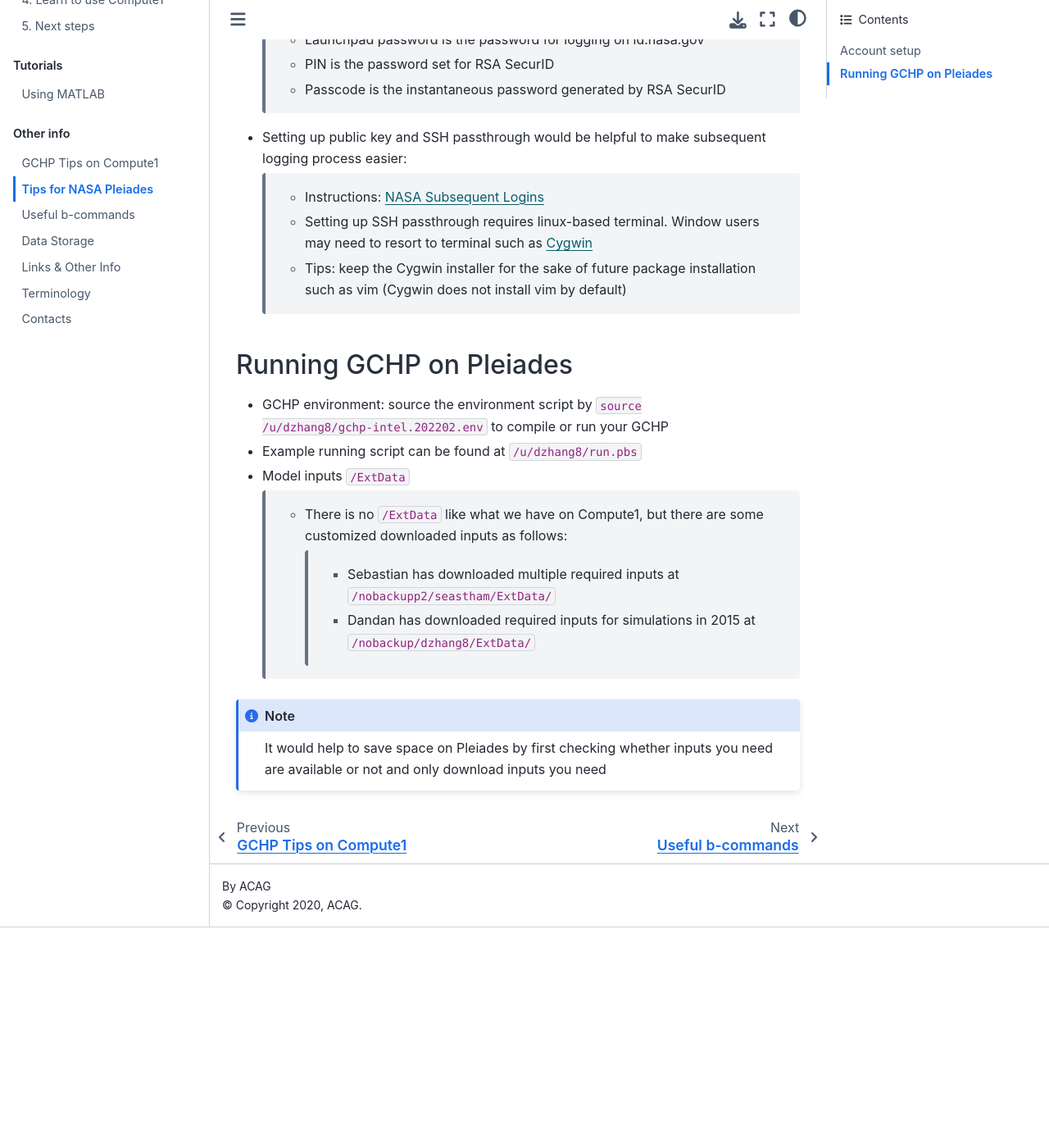
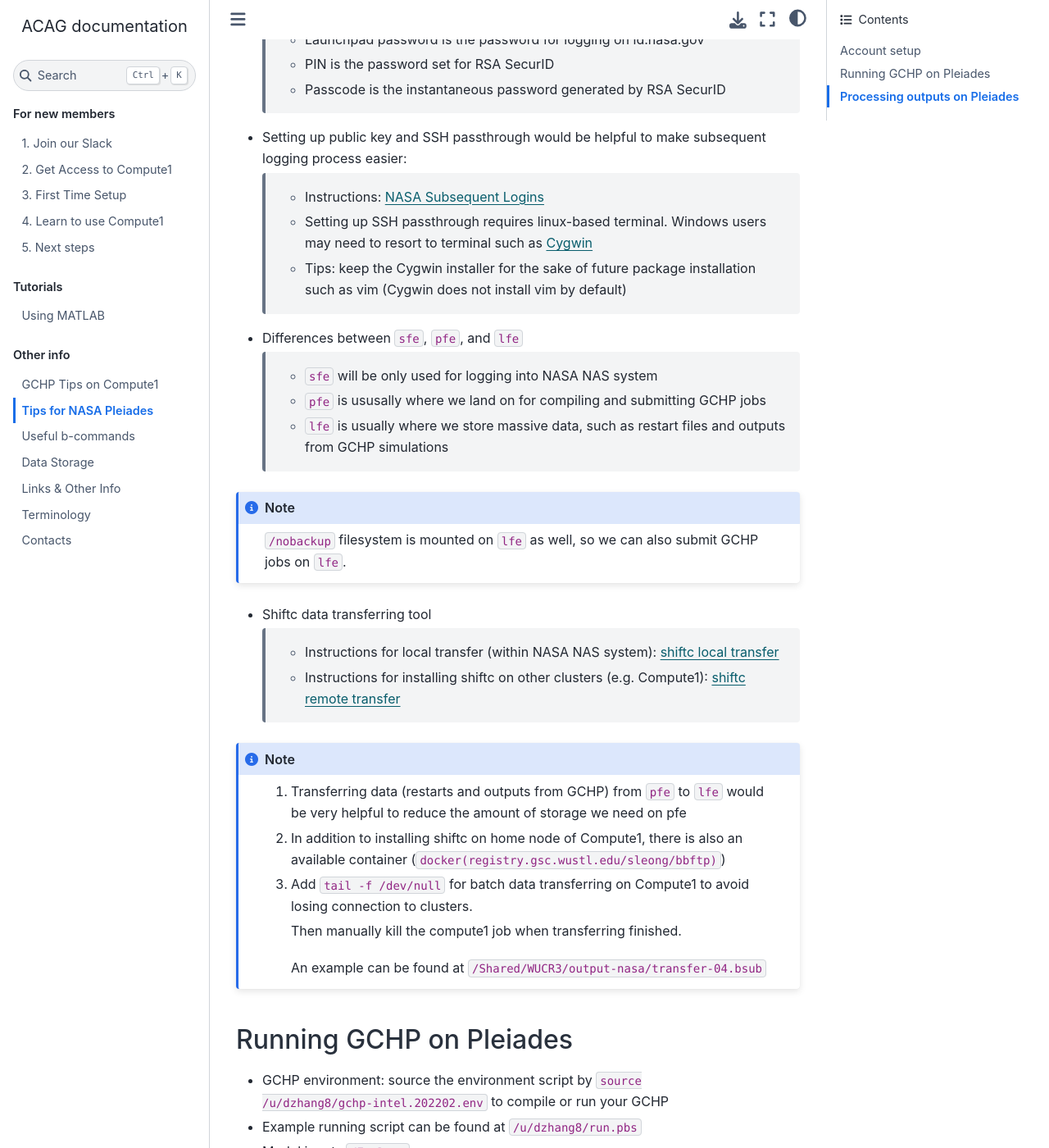
Before and after one commit to Atmospheric-Composition-Analysis-Group/Getting-Started, a Sphinx documentation site: the page built from source/tips_for_pleiades.rst, in a window 1280 px wide and 1400 px high, scrolled down 372 px. Shown: the whole window at 82% size. Built offline with Sphinx 7.4.7 and the Sphinx Book theme 1.1.4, drawn with Linux system fonts in a browser that asks for light colours; before the commit the page ends 1503 px from its top, so only the background shows below that; some of the changed text lies outside the part shown.

Commit message:
update tips for Pleiades

```diff
--- a/source/fillers/links.rst
+++ b/source/fillers/links.rst
@@ -20,6 +20,14 @@
 
 .. _NASA System Status: https://www.nas.nasa.gov/hecc/support/system_status.html
 
+.. _Lou Data Analysis Nodes: https://www.nas.nasa.gov/hecc/support/kb/lou-data-analysis-nodes_413.html
+
+.. _shiftc local transfer: https://www.nas.nasa.gov/hecc/support/kb/using-shift-for-local-transfers-and-tar-operations_512.html
+
+.. _shiftc remote transfer: https://www.nas.nasa.gov/hecc/support/kb/using-shift-for-remote-transfers-and-tar-operations_514.html
+
+.. _bring data to disk: https://www.nas.nasa.gov/hecc/support/kb/data-migration-facility-(dmf)-commands_250.html
+
 .. _Cygwin: https://www.cygwin.com/
 
 .. _https://it.wustl.edu/items/connect/: https://it.wustl.edu/items/connect/
--- a/source/tips_for_pleiades.rst
+++ b/source/tips_for_pleiades.rst
@@ -20,8 +20,34 @@ NASA provides detailed walk-through `NASA Account Setup`_:
 * Setting up public key and SSH passthrough would be helpful to make subsequent logging process easier:
 
     * Instructions: `NASA Subsequent Logins`_
-    * Setting up SSH passthrough requires linux-based terminal. Window users may need to resort to terminal such as `Cygwin`_
+    * Setting up SSH passthrough requires linux-based terminal. Windows users may need to resort to terminal such as `Cygwin`_
     * Tips: keep the Cygwin installer for the sake of future package installation such as vim (Cygwin does not install vim by default)
+
+* Differences between :code:`sfe`, :code:`pfe`, and :code:`lfe`
+
+    * :code:`sfe` will be only used for logging into NASA NAS system
+    * :code:`pfe` is ususally where we land on for compiling and submitting GCHP jobs
+    * :code:`lfe` is usually where we store massive data, such as restart files and outputs from GCHP simulations
+
+.. note::
+    :code:`/nobackup` filesystem is mounted on :code:`lfe` as well, so we can also submit GCHP jobs on :code:`lfe`.
+
+* Shiftc data transferring tool
+
+    * Instructions for local transfer (within NASA NAS system): `shiftc local transfer`_
+
+    * Instructions for installing shiftc on other clusters (e.g. Compute1): `shiftc remote transfer`_
+
+.. note::
+    1. Transferring data (restarts and outputs from GCHP) from :code:`pfe` to :code:`lfe` would be very helpful to reduce the amount of storage we need on pfe
+
+    2. In addition to installing shiftc on home node of Compute1, there is also an available container (:code:`docker(registry.gsc.wustl.edu/sleong/bbftp)`)
+
+    3. Add :code:`tail -f /dev/null` for batch data transferring on Compute1 to avoid losing connection to clusters.
+
+       Then manually kill the compute1 job when transferring finished.
+
+       An example can be found at :code:`/Shared/WUCR3/output-nasa/transfer-04.bsub`
 
 Running GCHP on Pleiades
 ------------------------
@@ -34,8 +60,18 @@ Running GCHP on Pleiades
 
     * There is no :code:`/ExtData` like what we have on Compute1, but there are some customized downloaded inputs as follows:
 
-        * Sebastian has downloaded multiple required inputs at :code:`/nobackupp2/seastham/ExtData/`
-        * Dandan has downloaded required inputs for simulations in 2015 at :code:`/nobackup/dzhang8/ExtData/`
+       Sebastian has downloaded multiple required inputs at :code:`/nobackupp2/seastham/ExtData/`
+
+       Dandan has downloaded required inputs for simulations in 2015 and 2018 at :code:`/nobackupp12/dzhang8/ExtData/`
+
+Processing outputs on Pleiades
+------------------------------
+
+* Specific data analysis node: `Lou Data Analysis Nodes`_ (LDAN) can be used for postprocessing data (e.g. GCHP diagonostics)
+
+* Python environment: source the environment script by :code:`source /u/dzhang8/python-gchp.env`
+
+* Need to bring data to disk when processing data on :code:`lfe` to avoid unpredictable time stuck for I/O processes (see `bring data to disk`_)
 
 .. note::
-    It would help to save space on Pleiades by first checking whether inputs you need are available or not and only download inputs you need
+    It would help save space on Pleiades by first checking whether inputs you need are available or not and only downloading inputs you need.
```
